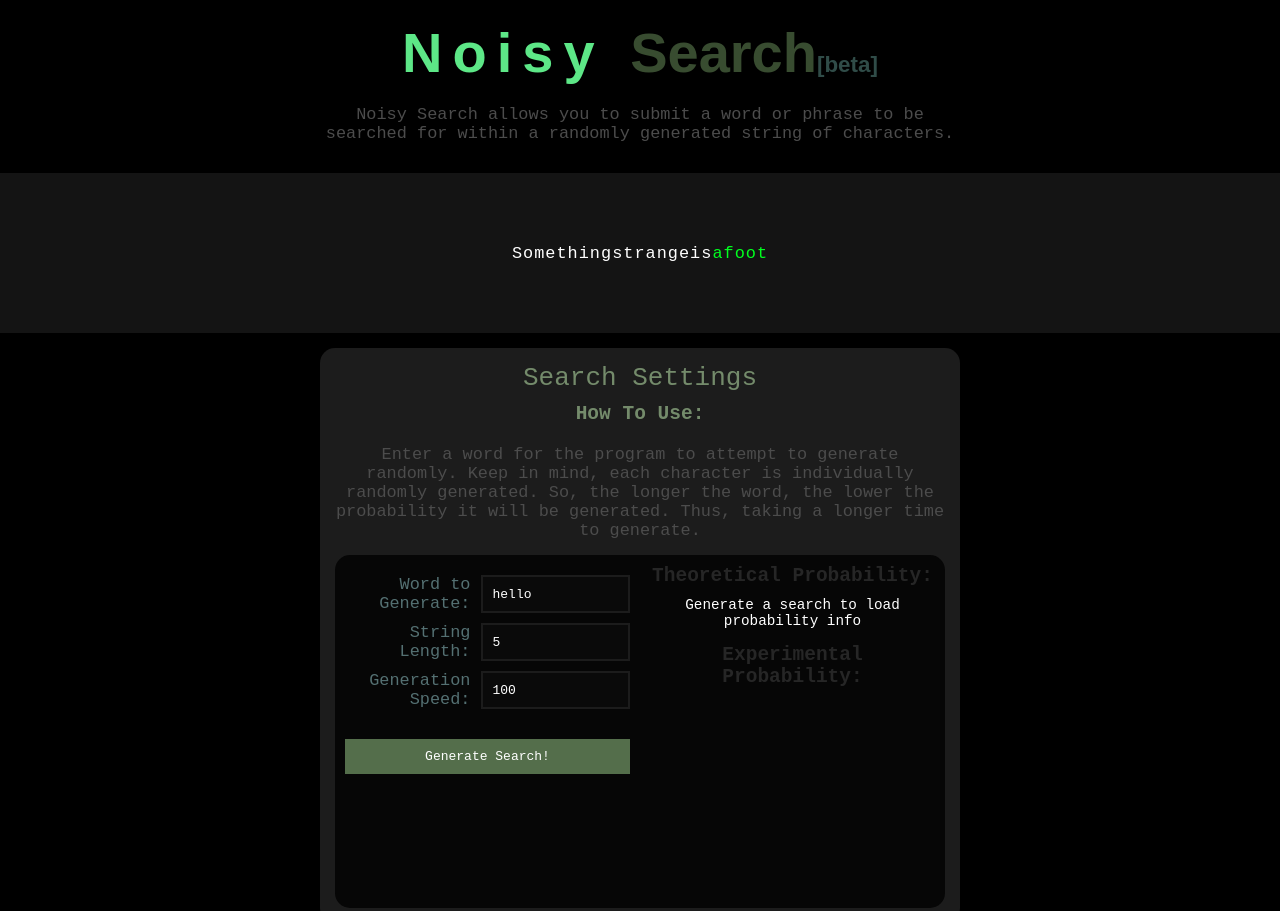
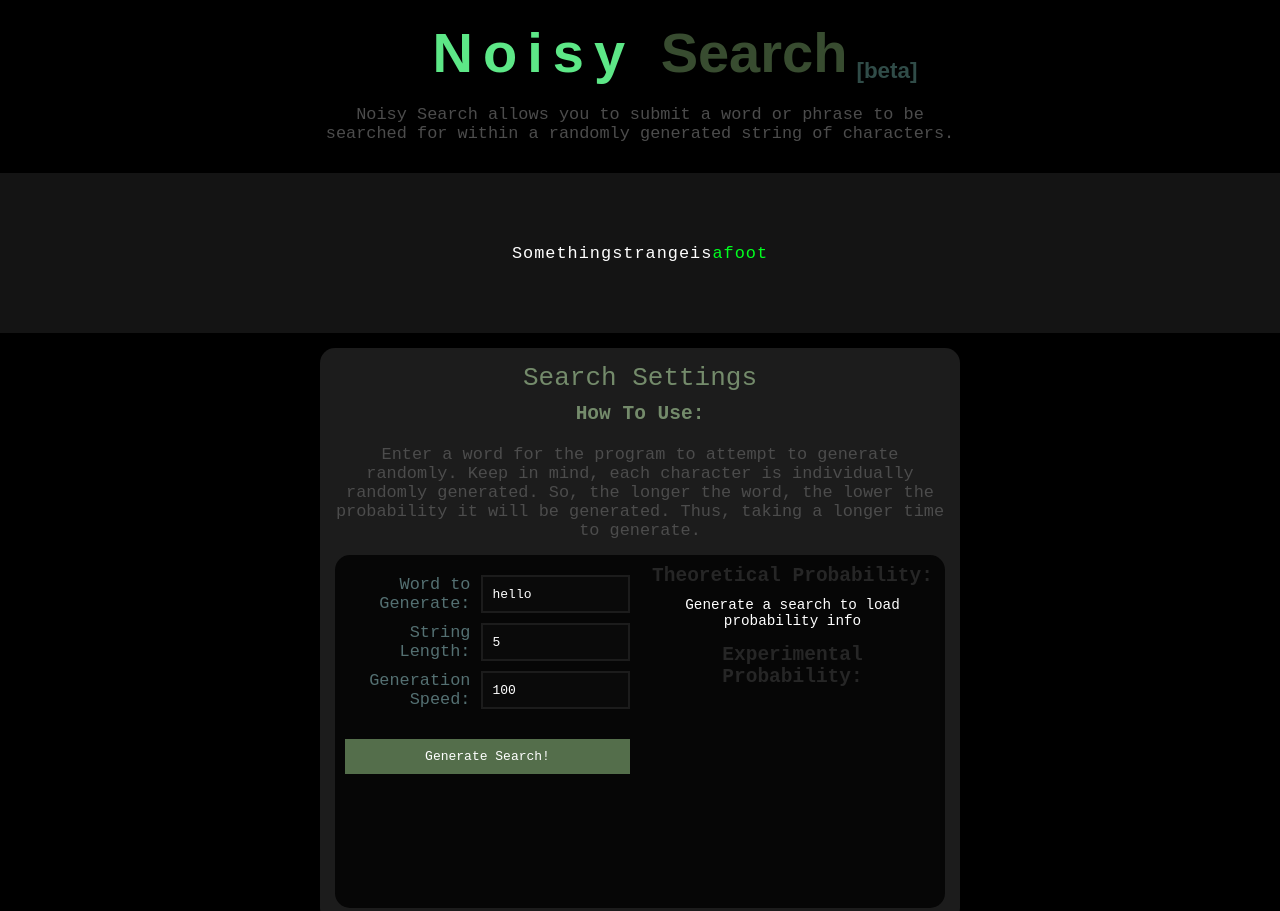
Before and after one commit to william-horn/noisy-search-demo, a plain HTML site: page index.html in a window 1280 px wide. Shown: the top 911 px of the page. Drawn offline with Linux system fonts and the light colour scheme.

Commit message:
fixed generate button bug

```diff
--- a/assets/css/primary-styles.css
+++ b/assets/css/primary-styles.css
@@ -60,6 +60,7 @@ https://github.com/william-horn/my-coding-conventions/blob/main/document-convent
 .main-heading span {
     color: var(--theme-primary-heading-span-text-color);
     letter-spacing: 0;
+    position: relative;
 }
 
 .main-header p {
@@ -70,6 +71,9 @@ https://github.com/william-horn/my-coding-conventions/blob/main/document-convent
 .main-heading .beta-footer {
     font-size: 0.4em;
     color: #304c48;
+    position: absolute;
+    right: -70px;
+    bottom: 0px;
 }
 
 /* -------------- */
@@ -231,6 +235,10 @@ footer h2 {
         font-size: 1em;
     }
 
+    .beta-footer {
+        display: none;
+    }
+
 }
 
 /* small screen */
--- a/main.js
+++ b/main.js
@@ -233,9 +233,9 @@ function generateDynamicTextTo(parent, textData) {
 
 // todo: partition 'generateSearch' into smaller functions
 function generateSearch() {
-    // set debounce
+
+    // debounce condition
     if (IS_GENERATING === true) return;
-    beginSearch();
 
     const wordInputValue = $wordInput.value;
     let genSpeedValue = parseInt($genSpeedInput.value);
@@ -249,6 +249,9 @@ function generateSearch() {
         invalidSearchMessage(`String length must be <= ${MAX_STRING_LENGTH}.`);
         return;
     }
+
+    // begin search and set debounce
+    beginSearch();
 
     // update text info when successful generation starts
     genStringLength = Math.max(wordInputValue.length, genStringLength);
```
